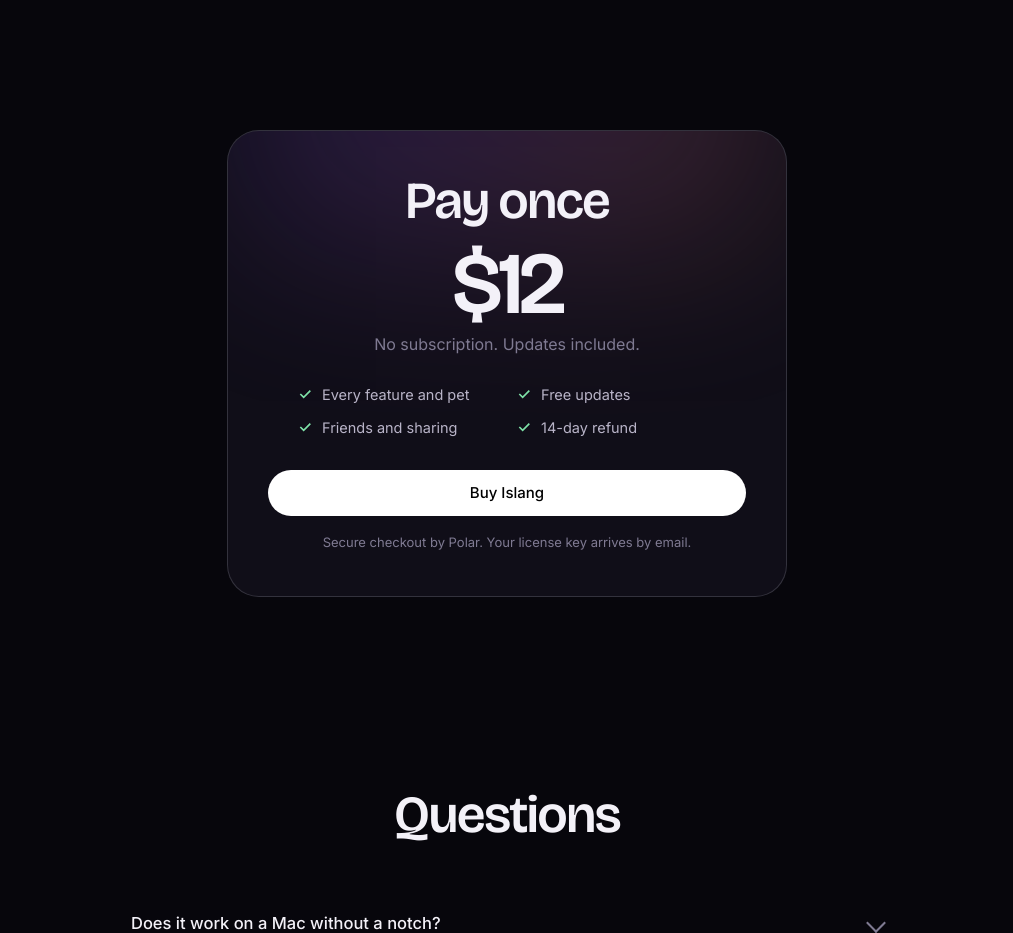
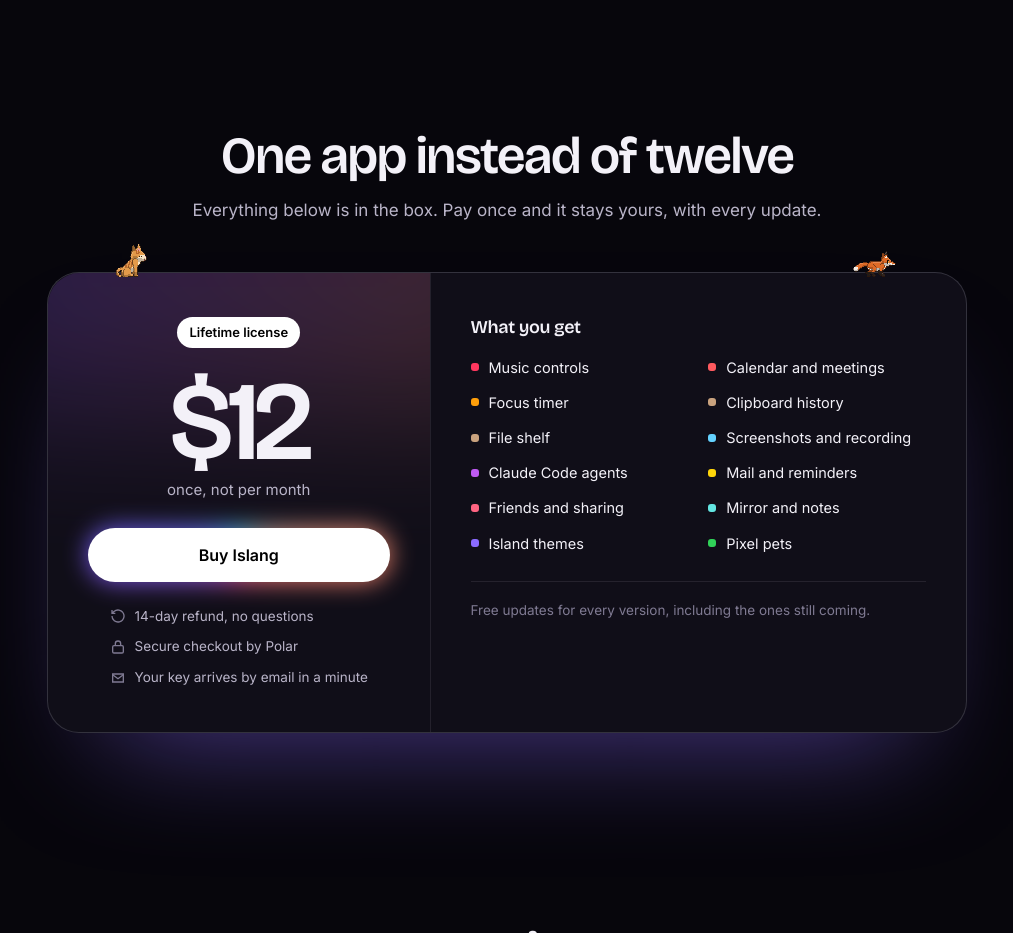
Before and after one commit to oybekruziev/islang-releases, a plain HTML site: page index.html in a window 1280 px wide. Shown: the part 4680-5613 px from the top of the page, without its empty margins (133-1146 px from the left). Drawn offline with nearby package versions, Linux system fonts and the light colour scheme.

Commit message:
Pricing: lifetime deal card with what's included and a glowing buy button
Co-Authored-By: Claude Opus 5.5 <noreply@anthropic.com>
Claude-Session: https://claude.ai/code/session_01J58MjJiGHHpHRX48nL6wqk

```diff
--- a/assets/site.css
+++ b/assets/site.css
@@ -235,3 +235,37 @@ footer .base{grid-column:1/-1;display:flex;justify-content:space-between;flex-wr
 
 footer .soc{display:flex;flex-wrap:wrap;gap:16px}
 footer .soc a:hover{color:var(--text)}
+
+/* pricing: the deal */
+.deal{position:relative;max-width:920px;margin:40px auto 0;display:grid;grid-template-columns:5fr 7fr;border-radius:32px;background:var(--panel);border:1px solid var(--line2);box-shadow:0 60px 120px -60px rgba(139,107,255,.55)}
+.deal-l{padding:44px 40px;text-align:center;border-right:1px solid var(--line);display:flex;flex-direction:column;align-items:center;position:relative;overflow:hidden;border-radius:32px 0 0 32px}
+.deal-l::before{content:"";position:absolute;inset:-40% -30% auto;height:70%;background:var(--dusk);filter:blur(70px);opacity:.22;pointer-events:none}
+.deal-l>*{position:relative}
+.tag2{font-size:13px;font-weight:600;color:#000;background:#fff;border-radius:999px;padding:5px 12px}
+.deal .amount{font-size:112px;margin:18px 0 0}
+.once{color:var(--text2);font-size:15px;margin-bottom:26px}
+.buywrap{position:relative;width:100%;isolation:isolate}
+.buy{width:100%;height:54px;font-size:16px;font-weight:600;position:relative}
+.buywrap::before{content:"";position:absolute;inset:-1px;border-radius:999px;z-index:-1;background:conic-gradient(from var(--a,0deg),#ff8d6e,#ff5fa2,#7c5cff,#4fd1ff,#ff8d6e);filter:blur(12px);opacity:.85;animation:spin 4s linear infinite;transition:opacity .25s}
+.buywrap:hover::before{opacity:1;filter:blur(16px)}
+.buy:hover{transform:translateY(-1px)}
+@property --a{syntax:"<angle>";inherits:false;initial-value:0deg}
+@keyframes spin{to{--a:360deg}}
+.trust{list-style:none;display:grid;gap:9px;margin-top:24px;text-align:left;font-size:13.5px;color:var(--text2)}
+.trust li{display:flex;gap:9px;align-items:center}
+.trust svg{width:16px;height:16px;flex:none;color:var(--muted)}
+.deal-r{padding:44px 40px}
+.deal-r h3{font-size:18px;margin-bottom:18px}
+.got{list-style:none;display:grid;grid-template-columns:1fr 1fr;gap:12px 20px}
+.got li{display:flex;align-items:center;gap:10px;font-size:14.5px;color:var(--text)}
+.got i{width:8px;height:8px;border-radius:3px;flex:none}
+.free{margin-top:26px;padding-top:18px;border-top:1px solid var(--line);color:var(--muted);font-size:13.5px}
+.peek{position:absolute;top:-58px;height:62px;z-index:2;pointer-events:none}
+.peek.a{left:48px}.peek.b{right:56px;height:52px;top:-48px}
+@media (max-width:820px){
+  .deal{grid-template-columns:1fr}
+  .deal-l{border-right:0;border-bottom:1px solid var(--line);border-radius:32px 32px 0 0;padding:40px 24px}
+  .deal-r{padding:32px 24px}
+  .deal .amount{font-size:96px}
+}
+@media (max-width:420px){.got{grid-template-columns:1fr}}
--- a/index.html
+++ b/index.html
@@ -210,18 +210,26 @@
 
 <section id="pricing">
   <div class="wrap">
-    <div class="price">
-      <h2>Pay once</h2>
-      <div class="amount">$12</div>
-      <p class="muted">No subscription. Updates included.</p>
-      <ul>
-        <li><svg viewBox="0 0 24 24" fill="none" stroke="currentColor" stroke-width="2.5" aria-hidden="true"><path d="m5 12 5 5L20 7"/></svg>Every feature and pet</li>
-        <li><svg viewBox="0 0 24 24" fill="none" stroke="currentColor" stroke-width="2.5" aria-hidden="true"><path d="m5 12 5 5L20 7"/></svg>Free updates</li>
-        <li><svg viewBox="0 0 24 24" fill="none" stroke="currentColor" stroke-width="2.5" aria-hidden="true"><path d="m5 12 5 5L20 7"/></svg>Friends and sharing</li>
-        <li><svg viewBox="0 0 24 24" fill="none" stroke="currentColor" stroke-width="2.5" aria-hidden="true"><path d="m5 12 5 5L20 7"/></svg>14-day refund</li>
-      </ul>
-      <a class="btn primary" style="width:100%" href="https://buy.polar.sh/polar_cl_jzejOnnoJKnUOzVvu8drq5IjTSCk9HWBKVAUm0XifPE">Buy Islang</a>
-      <p class="secure">Secure checkout by Polar. Your license key arrives by email.</p>
+    <div class="head"><h2>One app instead of twelve</h2><p>Everything below is in the box. Pay once and it stays yours, with every update.</p></div>
+    <div class="deal">
+      <img class="peek a px" src="/img/cat.webp" alt="" aria-hidden="true">
+      <img class="peek b px" src="/img/fox.webp" alt="" aria-hidden="true">
+      <div class="deal-l">
+        <div class="tag2">Lifetime license</div>
+        <div class="amount">$12</div>
+        <p class="once">once, not per month</p>
+        <div class="buywrap"><a class="btn primary buy" href="https://buy.polar.sh/polar_cl_jzejOnnoJKnUOzVvu8drq5IjTSCk9HWBKVAUm0XifPE"><span>Buy Islang</span></a></div>
+        <ul class="trust">
+          <li><svg viewBox="0 0 24 24" fill="none" stroke="currentColor" stroke-width="2" aria-hidden="true"><path d="M3 12a9 9 0 1 0 3-6.7L3 8M3 3v5h5"/></svg>14-day refund, no questions</li>
+          <li><svg viewBox="0 0 24 24" fill="none" stroke="currentColor" stroke-width="2" aria-hidden="true"><rect x="4" y="10" width="16" height="11" rx="2"/><path d="M8 10V7a4 4 0 0 1 8 0v3"/></svg>Secure checkout by Polar</li>
+          <li><svg viewBox="0 0 24 24" fill="none" stroke="currentColor" stroke-width="2" aria-hidden="true"><path d="M4 6h16v12H4z"/><path d="m4 7 8 6 8-6"/></svg>Your key arrives by email in a minute</li>
+        </ul>
+      </div>
+      <div class="deal-r">
+        <h3>What you get</h3>
+        <ul class="got"><li><i style="background:#ff375f"></i>Music controls</li><li><i style="background:#ff5a5f"></i>Calendar and meetings</li><li><i style="background:#ff9f0a"></i>Focus timer</li><li><i style="background:#c9a27e"></i>Clipboard history</li><li><i style="background:#c9a27e"></i>File shelf</li><li><i style="background:#64d2ff"></i>Screenshots and recording</li><li><i style="background:#bf5af2"></i>Claude Code agents</li><li><i style="background:#ffd60a"></i>Mail and reminders</li><li><i style="background:#ff6482"></i>Friends and sharing</li><li><i style="background:#63e6e2"></i>Mirror and notes</li><li><i style="background:#8b6bff"></i>Island themes</li><li><i style="background:#30d158"></i>Pixel pets</li></ul>
+        <p class="free">Free updates for every version, including the ones still coming.</p>
+      </div>
     </div>
   </div>
 </section>
```
